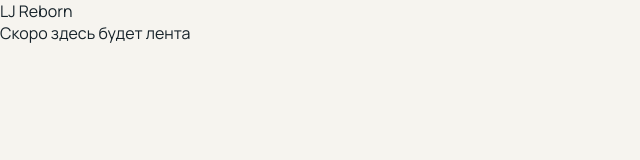
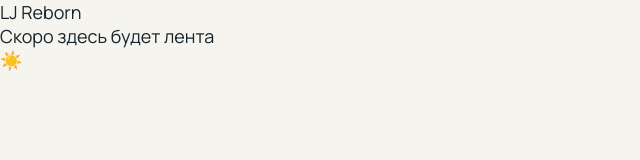
Before and after one commit to viseko/lj-reborn, a Next.js app in the folder frontend/: page / in a window 1280 px wide. Shown: the top 160 px of the page, without its empty margins (0-640 px from the left). Built offline with nearby package versions, Linux system fonts and the light colour scheme.

Commit message:
feat(frontend): add theme switcher with Zustand and FOUC-safe init script

```diff
--- a/frontend/app/layout.tsx
+++ b/frontend/app/layout.tsx
@@ -16,7 +16,10 @@
 
 export default function RootLayout({ children }: LayoutProps<"/">) {
   return (
-    <html lang="ru" className={manrope.variable}>
+    <html lang="ru" className={manrope.variable} suppressHydrationWarning>
+      <head>
+        <script src="/theme-init.js"></script>
+      </head>
       <body>{children}</body>
     </html>
   );
--- a/frontend/app/page.tsx
+++ b/frontend/app/page.tsx
@@ -1,8 +1,11 @@
+import { ThemeSwitcher } from "@/features/theme-switcher/ThemeSwitcher";
+
 export default function Home() {
   return (
     <>
       <h1>LJ Reborn</h1>
       <p>Скоро здесь будет лента</p>
+      <ThemeSwitcher />
     </>
   );
 }
--- a/frontend/package.json
+++ b/frontend/package.json
@@ -10,7 +10,8 @@
   "dependencies": {
     "next": "16.4.0",
     "react": "19.3.0",
-    "react-dom": "19.3.0"
+    "react-dom": "19.3.0",
+    "zustand": "^5.0.15"
   },
   "devDependencies": {
     "@types/node": "^20",
--- /dev/null
+++ b/frontend/public/theme-init.js
@@ -0,0 +1,6 @@
+(function () {
+  const stored = localStorage.getItem("theme");
+  const theme = stored || (matchMedia("(prefers-color-scheme: dark)").matches ? "dark" : "light");
+
+  document.documentElement.setAttribute("data-theme", theme);
+})();
--- /dev/null
+++ b/frontend/src/features/theme-switcher/ThemeSwitcher.tsx
@@ -0,0 +1,19 @@
+"use client";
+
+import { useThemeStore } from "@/shared/theme/store";
+import { useEffect, useState } from "react";
+
+export function ThemeSwitcher() {
+  const [mounted, setMounted] = useState(false);
+  const { theme, setTheme } = useThemeStore();
+
+  useEffect(() => setMounted(true), []);
+
+  if (!mounted) return null;
+
+  const toggleTheme = () => {
+    setTheme(theme === "dark" ? "light" : "dark");
+  };
+
+  return <button onClick={toggleTheme}>{theme === "dark" ? "🌙" : "☀️"}</button>;
+}
--- a/frontend/src/shared/styles/globals.scss
+++ b/frontend/src/shared/styles/globals.scss
@@ -1,8 +1,13 @@
 @use "reset";
 @use "tokens";
+
+html {
+  font-size: var(--step);
+}
 
 body {
   color: var(--cl-text);
   font-family: var(--font-family);
+  font-size: var(--font-size);
   background: var(--cl-background);
 }
--- a/frontend/src/shared/styles/tokens.scss
+++ b/frontend/src/shared/styles/tokens.scss
@@ -20,19 +20,28 @@
 
   // ** ink
   --cl-ink-400: #8a9399;
+  --cl-ink-500: #6f7d85;
   --cl-ink-600: #5a6870;
+  --cl-ink-800: #26343b;
   --cl-ink-900: #17232a;
 
   // ** petrol - brand
   --cl-petrol-100: #e1ecef;
   --cl-petrol-200: #cfe0e5;
+  --cl-petrol-300: #8ccbdd;
+  --cl-petrol-400: #5fb3cc;
   --cl-petrol-500: #1b87a6;
   --cl-petrol-700: #0e5f76;
   --cl-petrol-800: #0a4a5d;
+  --cl-petrol-900: #153d49;
+  --cl-petrol-950: #10303a;
 
   // ** statuses
+  --cl-green-400: #5dbb74;
   --cl-green-600: #2a7a3e;
+  --cl-amber-400: #e0a04a;
   --cl-amber-700: #a35c0a;
+  --cl-red-400: #ef7a72;
   --cl-red-600: #c2362f;
 
   // * семантика
@@ -92,3 +101,25 @@
   --transition-base: 0.3s ease;
   --transition-slow: 0.5s ease;
 }
+
+[data-theme="dark"] {
+  color-scheme: dark;
+
+  --cl-background: var(--cl-ink-950);
+  --cl-surface: var(--cl-ink-900);
+  --cl-border: var(--cl-ink-800);
+  --cl-border-strong: var(--cl-ink-500);
+  --cl-border-focus: var(--cl-petrol-400);
+  --cl-primary: var(--cl-petrol-400);
+  --cl-primary-hover: var(--cl-petrol-300);
+  --cl-on-primary: var(--cl-ink-950);
+  --cl-secondary: var(--cl-petrol-950);
+  --cl-secondary-hover: var(--cl-petrol-900);
+  --cl-text: var(--cl-paper-200);
+  --cl-text-secondary: var(--cl-ink-400);
+  --cl-success: var(--cl-green-400);
+  --cl-warning: var(--cl-amber-400);
+  --cl-error: var(--cl-red-400);
+  --cl-overlay: #{rgba(0, 0, 0, 0.6)};
+  --cl-shadow: #{rgba(0, 0, 0, 0.4)};
+}
--- /dev/null
+++ b/frontend/src/shared/theme/store.ts
@@ -0,0 +1,22 @@
+import { create } from "zustand";
+
+type Theme = "light" | "dark";
+
+function getInitialTheme(): Theme {
+  if (typeof document === "undefined") return "light"; // на сервере document нет
+  return (document.documentElement.getAttribute("data-theme") as Theme) ?? "light";
+}
+
+type ThemeStore = {
+  theme: Theme;
+  setTheme: (theme: Theme) => void;
+};
+
+export const useThemeStore = create<ThemeStore>((set) => ({
+  theme: getInitialTheme(),
+  setTheme: (theme) => {
+    document.documentElement.setAttribute("data-theme", theme);
+    localStorage.setItem("theme", theme);
+    set({ theme });
+  },
+}));
```
Also changed, not shown: 3 other files (tests, documents, lock files or other folders).
